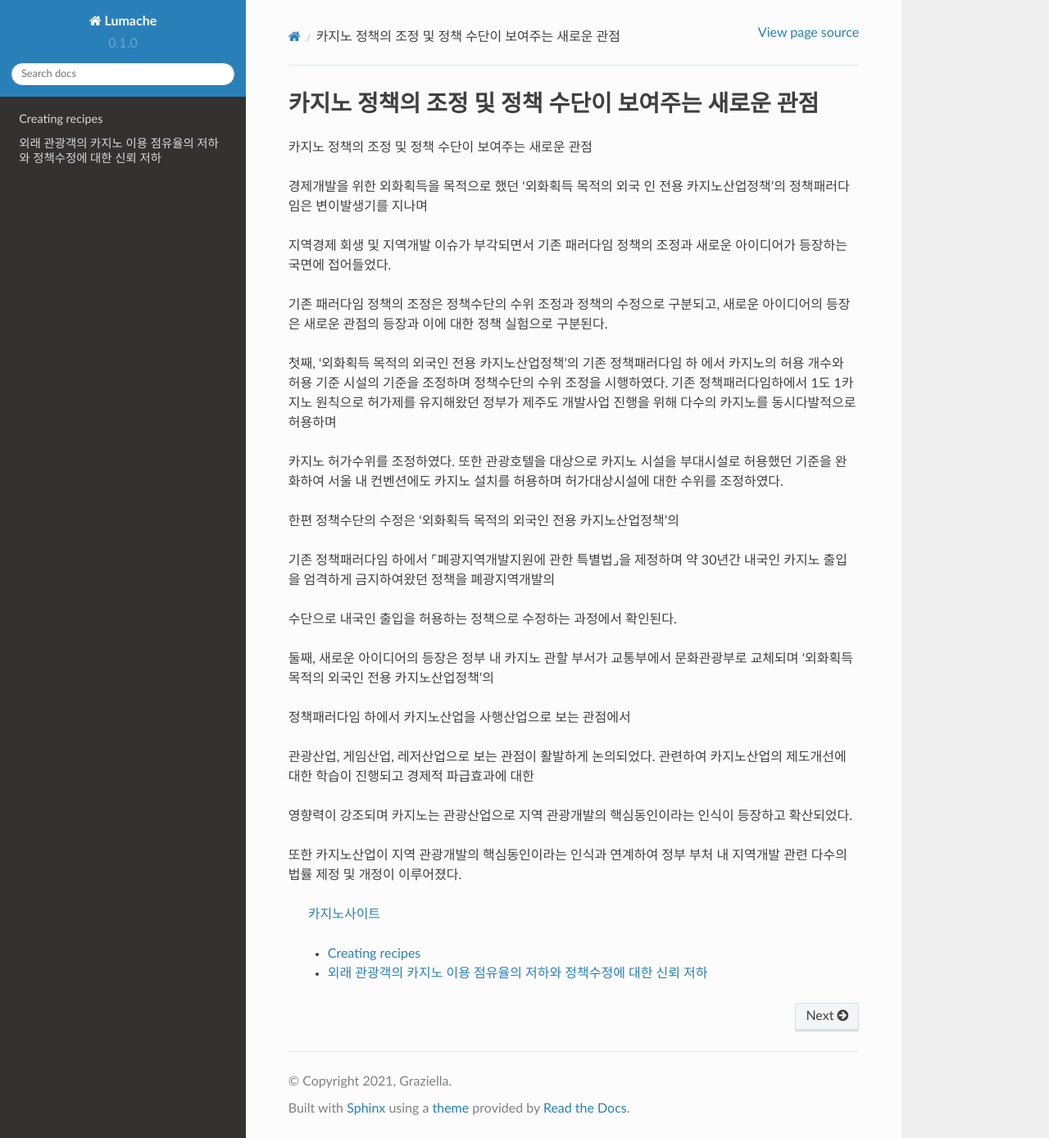
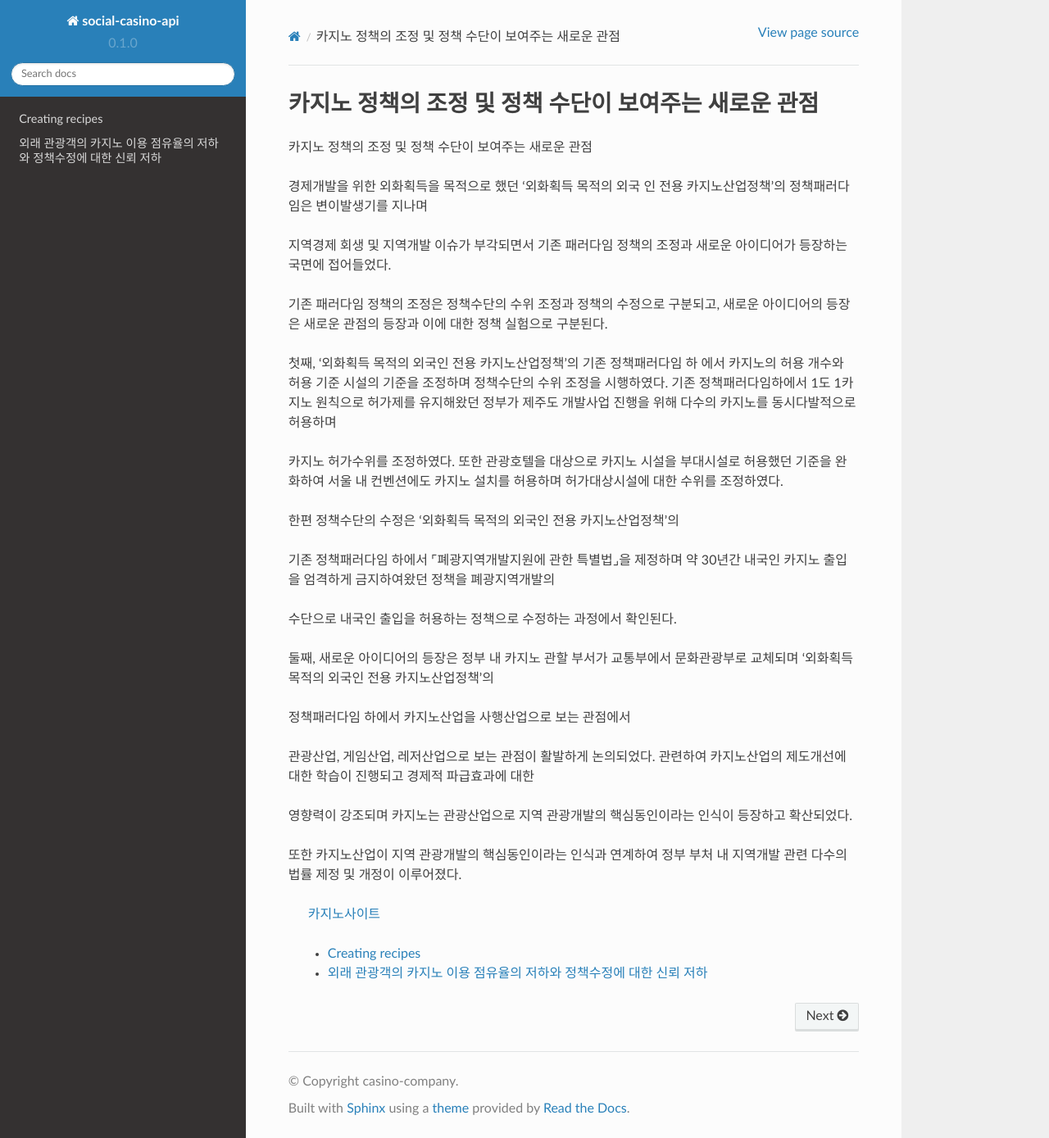
Before and after one commit to sinage4080/personal, a Sphinx documentation site: the page built from docs/source/index.rst, in a window 1280 px wide and 1389 px high. Shown: the whole window at 82% size. Built offline with Sphinx 7.4.7 and the Read the Docs theme 2.0.0, drawn with Linux system fonts in a browser that asks for light colours.

Commit message:
Update conf.py

```diff
--- a/docs/source/conf.py
+++ b/docs/source/conf.py
@@ -2,9 +2,9 @@
 
 # -- Project information
 
-project = 'Lumache'
-copyright = '2021, Graziella'
-author = 'Graziella'
+project = 'social-casino-api'
+copyright = 'casino-company'
+author = 'casino-company'
 
 release = '0.1'
 version = '0.1.0'
@@ -20,8 +20,8 @@ extensions = [
 ]
 
 intersphinx_mapping = {
-    'python': ('https://docs.python.org/3/', None),
-    'sphinx': ('https://www.sphinx-doc.org/en/master/', None),
+    'social-casino': ('https://projectfluent.io/', None),
+    'casino-company': ('https://projectfluent.io/', None),
 }
 intersphinx_disabled_domains = ['std']
 
```
